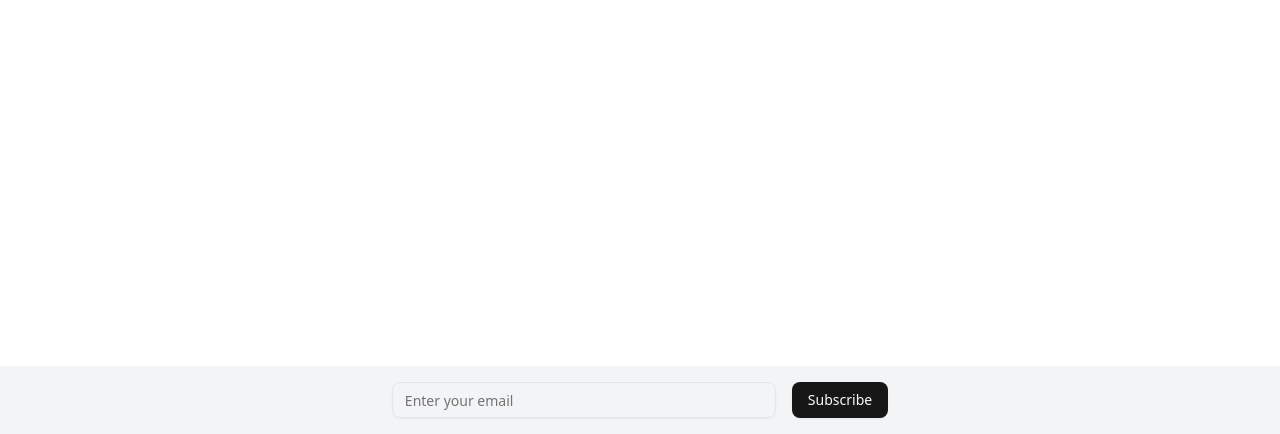
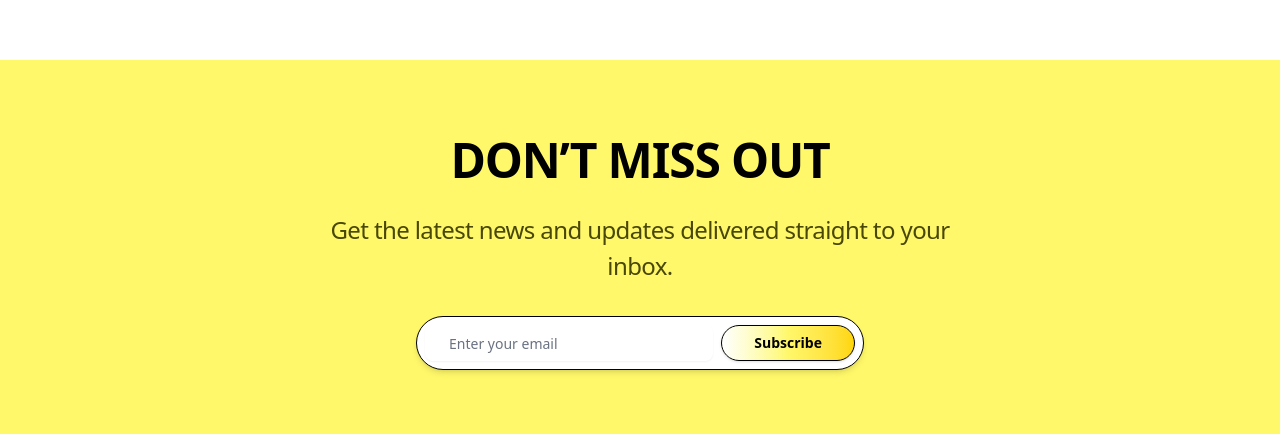
Before and after one commit to john-data-chen/ikg-footer, a React (Vite) app: page / in a window 1280 px wide. Shown: the part 366-800 px from the top of the page. Built offline with nearby package versions, Linux system fonts and the light colour scheme.

Commit message:
feat: enhance Footer component with new layout and subscription form

```diff
--- a/src/components/Footer.tsx
+++ b/src/components/Footer.tsx
@@ -1,12 +1,59 @@
 import { Button } from './ui/button'
 import { Input } from './ui/input'
-import React from 'react'
 
 const Footer: React.FC = () => {
   return (
-    <footer className="flex items-center justify-center space-x-4 bg-gray-100 p-4">
-      <Input type="email" placeholder="Enter your email" className="max-w-sm" />
-      <Button>Subscribe</Button>
+    <footer className="relative flex w-full flex-col items-center overflow-hidden bg-[#FFF86A] py-16">
+      {/* 上波浪 */}
+      <div className="pointer-events-none absolute top-0 left-0 h-8 w-full -translate-y-full select-none">
+        <svg
+          viewBox="0 0 1200 32"
+          fill="none"
+          xmlns="http://www.w3.org/2000/svg"
+          className="h-full w-full"
+        >
+          <path
+            d="M0 16C100 32 200 0 300 16C400 32 500 0 600 16C700 32 800 0 900 16C1000 32 1100 0 1200 16V32H0V16Z"
+            fill="#fff"
+          />
+        </svg>
+      </div>
+      {/* 內容 */}
+      <div className="mx-auto flex w-full max-w-screen-xl flex-col items-center px-4">
+        <h2 className="mb-4 text-center text-[48px] font-bold tracking-tight text-black uppercase">
+          Don’t Miss Out
+        </h2>
+        <p className="mb-8 max-w-2xl text-center text-[24px] font-normal tracking-tight text-[#494706]">
+          Get the latest news and updates delivered straight to your inbox.
+        </p>
+        <form className="flex w-full max-w-md items-center rounded-full border border-black bg-white px-2 py-2 shadow-md">
+          <Input
+            type="email"
+            placeholder="Enter your email"
+            className="flex-1 border-none bg-transparent px-6 py-2 text-lg placeholder:text-gray-500 focus:ring-0"
+          />
+          <Button
+            type="submit"
+            className="ml-2 rounded-full border border-black bg-gradient-to-r from-[#FFF] via-[#FFF86A] to-[#FFD600] px-8 py-2 font-bold text-black shadow transition hover:from-[#FFFDE4] hover:to-[#FFD600]"
+          >
+            Subscribe
+          </Button>
+        </form>
+      </div>
+      {/* 下波浪 */}
+      <div className="pointer-events-none absolute bottom-0 left-0 h-8 w-full translate-y-full select-none">
+        <svg
+          viewBox="0 0 1200 32"
+          fill="none"
+          xmlns="http://www.w3.org/2000/svg"
+          className="h-full w-full"
+        >
+          <path
+            d="M0 16C100 32 200 0 300 16C400 32 500 0 600 16C700 32 800 0 900 16C1000 32 1100 0 1200 16V32H0V16Z"
+            fill="#fff"
+          />
+        </svg>
+      </div>
     </footer>
   )
 }
```
